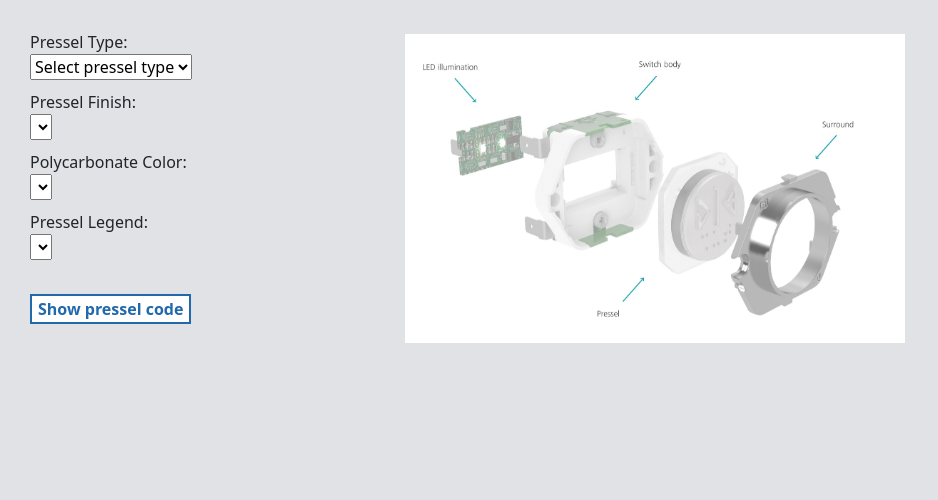
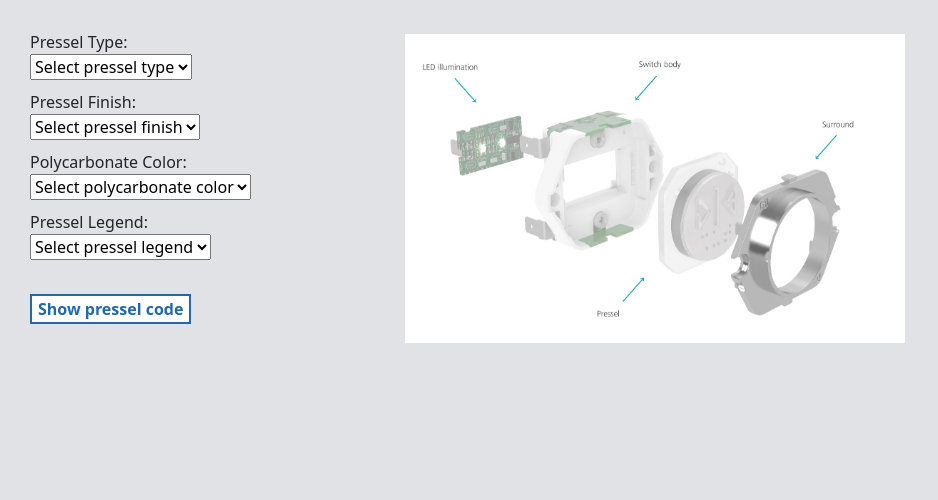
Before and after one commit to RuslanGilmanov/button_conf_django, a Django app: page /pressel_selection/ in a window 1280 px wide. Shown: the part 140-640 px from the top of the page, without its empty margins (0-938 px from the left). Run offline with Django 4.2, Linux system fonts and the light colour scheme; lists and menus that the app fills with data are empty; parts of the project's set-up code (start-up, migrations or seed data) failed here and were passed over; some libraries are stand-ins or nearby versions.

Commit message:
Made dependend pressel legend dropdown using HTMX. Debugged pressel search functionality

```diff
--- a/configurator/forms.py
+++ b/configurator/forms.py
@@ -8,7 +8,7 @@ from .models import (
     SurroundColor,
     SurroundForm
 )
-from .conf_specific_data.pressel_data_process import (PRESSEL_TYPES,
+from .conf_specific_data.pressel_data_process import (get_pressel_types,
                                                       get_pressel_finish,
                                                       get_polycarbonate_colour,
                                                       get_pressel_legend
@@ -42,25 +42,33 @@ class StandardButtonForm(forms.Form):
 
 class PresselForm(forms.Form):
     type = forms.ChoiceField(
-        choices=PRESSEL_TYPES,
+        choices=get_pressel_types(),
         label='Pressel Type',
-        widget=forms.Select(attrs={"hx-get": "load_pressel_finish/", "hx-target": "#id_pressel_finish"})
+        widget=forms.Select(attrs={
+            "hx-get": "load_pressel_finish/",
+            "hx-target": "#id_pressel_finish"})
     )
     pressel_finish = forms.ChoiceField(
-        choices=[],
+        choices=[('', 'Select pressel finish')],
         label='Pressel Finish',
-        widget=forms.Select(attrs={"hx-get": "load_polycarbonate_color/",
-                                   "hx-target": "#id_polycarbonate_color",
-                                   "hx-include": "[name='type']"})
+        widget=forms.Select(attrs={
+            "hx-get": "load_polycarbonate_color/",
+            "hx-target": "#id_polycarbonate_color",
+            "hx-include": "[name='type']",
+            })
     )
     polycarbonate_color = forms.ChoiceField(
-        choices=[],
+        choices=[('', 'Select polycarbonate color')],
         label='Polycarbonate Color',
-        widget=forms.Select(attrs={"hx-get": "load_pressel_legend/",
-                                   "hx-target": "#id_pressel_legend",
-                                   "hx-include": "[name='type'], [name='polycarbonate_color']"})
+        widget=forms.Select(attrs={
+            "hx-get": "load_legend/",
+            "hx-target": "#id_pressel_legend",
+            "hx-include": "[name='type'], [name='pressel_finish']"})
     )
-    pressel_legend = forms.ChoiceField(choices=[], label='Pressel Legend')
+    pressel_legend = forms.ChoiceField(
+        choices=[('', 'Select pressel legend')],
+        label='Pressel Legend'
+        )
 
 
     def __init__(self, *args, **kwargs):
@@ -77,4 +85,4 @@ class PresselForm(forms.Form):
             type = self.data.get("type")
             finish = self.data.get("pressel_finish")
             polycarb_color = self.data.get("polycarbonate_color")
-            self.fields['pressel_legend'].choices = get_pressel_legend(polycarb_color)
+            self.fields['pressel_legend'].choices = get_pressel_legend(type, finish, polycarb_color)
--- a/configurator/templates/configurator/pressel_finish_options.html
+++ b/configurator/templates/configurator/pressel_finish_options.html
@@ -1,3 +1,4 @@
-{% for finish in pressel_finishes %}
-    <option value="{{ finish }}">{{ finish }}</option>
+<option value=" ">Select pressel finish</option>
+{% for value, label in pressel_finishes %}
+    <option value="{{ value }}">{{ label }}</option>
 {% endfor %}
--- a/configurator/templates/configurator/pressel_legend_options.html
+++ b/configurator/templates/configurator/pressel_legend_options.html
@@ -1,3 +1,4 @@
-{% for legend in legends %}
-    <option value="{{ legend.id }}">{{ legend.legend }}</option>
+<option value=" ">Select pressel legend</option>
+{% for value, label in pressel_legends %}
+    <option value="{{ value }}">{{ label }}</option>
 {% endfor %}
--- a/configurator/templates/configurator/pressel_polycarb_color_options.html
+++ b/configurator/templates/configurator/pressel_polycarb_color_options.html
@@ -1,3 +1,4 @@
-{% for polycarb_color in pressel_polycarb_colors %}
-    <option value="{{ polycarb_color }}">{{ polycarb_color }}</option>
+<option value=" ">Select polycarbonate color</option>
+{% for value, label in pressel_polycarb_colors %}
+    <option value="{{ value }}">{{ label }}</option>
 {% endfor %}
--- a/configurator/views.py
+++ b/configurator/views.py
@@ -117,14 +117,11 @@ def get_contact_type(request):
 
 
 def load_legends(request):
-    pressel_type_id = request.GET.get("pressel_type")
-    try:
-        pressel_type = PresselType.objects.get(id=pressel_type_id)
-        legends = pressel_type.legends.all()
-        return render(request, 'configurator/pressel_legend_options.html', {"legends": legends})
-
-    except Pressel.DoesNotExist:
-        return JsonResponse({'error': 'Pressel type not found'})
+    pressel_type = request.GET.get('type')
+    pressel_finish = request.GET.get('pressel_finish')
+    polycarb_color = request.GET.get('polycarbonate_color')
+    pressel_legends = get_pressel_legend(pressel_type, pressel_finish, polycarb_color)
+    return render(request, 'configurator/pressel_legend_options.html', {"pressel_legends": pressel_legends})
 
 
 def load_finish(request):
@@ -148,12 +145,12 @@ def select_pressel(request):
         if form.is_valid():
             selected_pressel_type = form.cleaned_data['type']
             selected_pressel_finish = form.cleaned_data['pressel_finish']
-            selected_polycarbonate_colour = form.cleaned_data['polycarbonate_colour']
+            selected_polycarbonate_color = form.cleaned_data['polycarbonate_color']
             selected_pressel_legend = form.cleaned_data['pressel_legend']
 
             pressel_code = search_in_pressel_dict(
                 pressel_type = selected_pressel_type,
-                polycarb_colour = selected_polycarbonate_colour,
+                polycarb_color = selected_polycarbonate_color,
                 pressel_finish = selected_pressel_finish,
                 pressel_legend = selected_pressel_legend,
             )
```
Also changed, not shown: configurator/conf_specific_data/pressel_data_process.py (+16 -31 lines).
